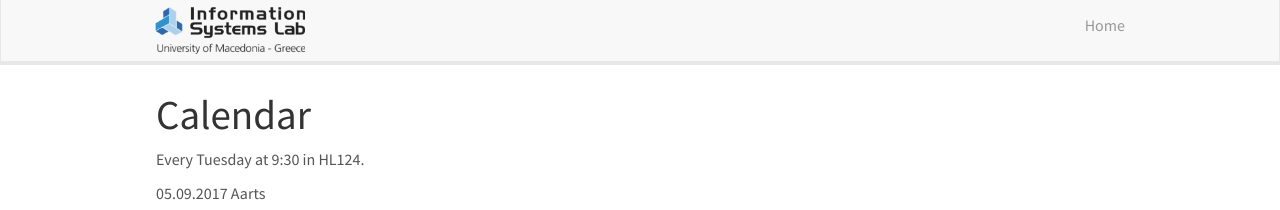
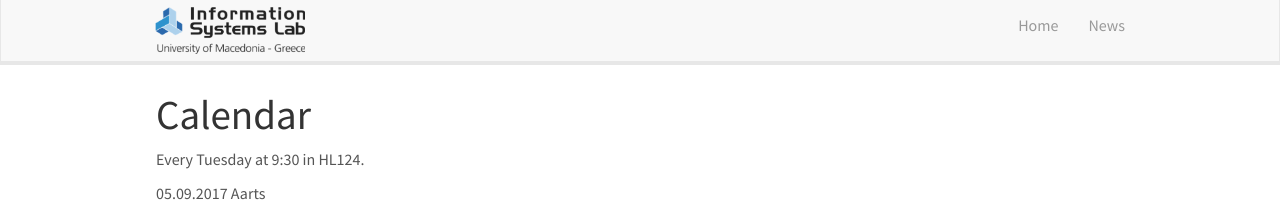
Before and after one commit to vrthanasis/vrthanasis.github.io, a Jekyll site: the page built from _pages/mini_lecture_series.md, in a window 1280 px wide. Shown: the top 210 px of the page. Built offline with Jekyll 4.4.1, drawn with Linux system fonts in a browser that asks for light colours; nearby versions of some CDN libraries.

Commit message:
Update header.html

```diff
--- a/_includes/header.html
+++ b/_includes/header.html
@@ -13,7 +13,7 @@
 	<div class="collapse navbar-collapse" id="navbar-collapse-1">
 	  <ul class="nav navbar-nav navbar-right">
 		<li><a href="{{ site.url }}{{ site.baseurl }}/">Home</a></li>
-		<!--<li><a href="{{ site.url }}{{ site.baseurl }}/news">News</a></li>-->
+		<li><a href="{{ site.url }}{{ site.baseurl }}/news">News</a></li>
 		<!--<li><a href="{{ site.url }}{{ site.baseurl }}/team">Team</a></li>-->
 		<!--<li><a href="{{ site.url }}{{ site.baseurl }}/vacancies">Vacancies</a></li>-->
 		<!--<li><a href="{{ site.url }}{{ site.baseurl }}/publications">Publications</a></li>-->
```
